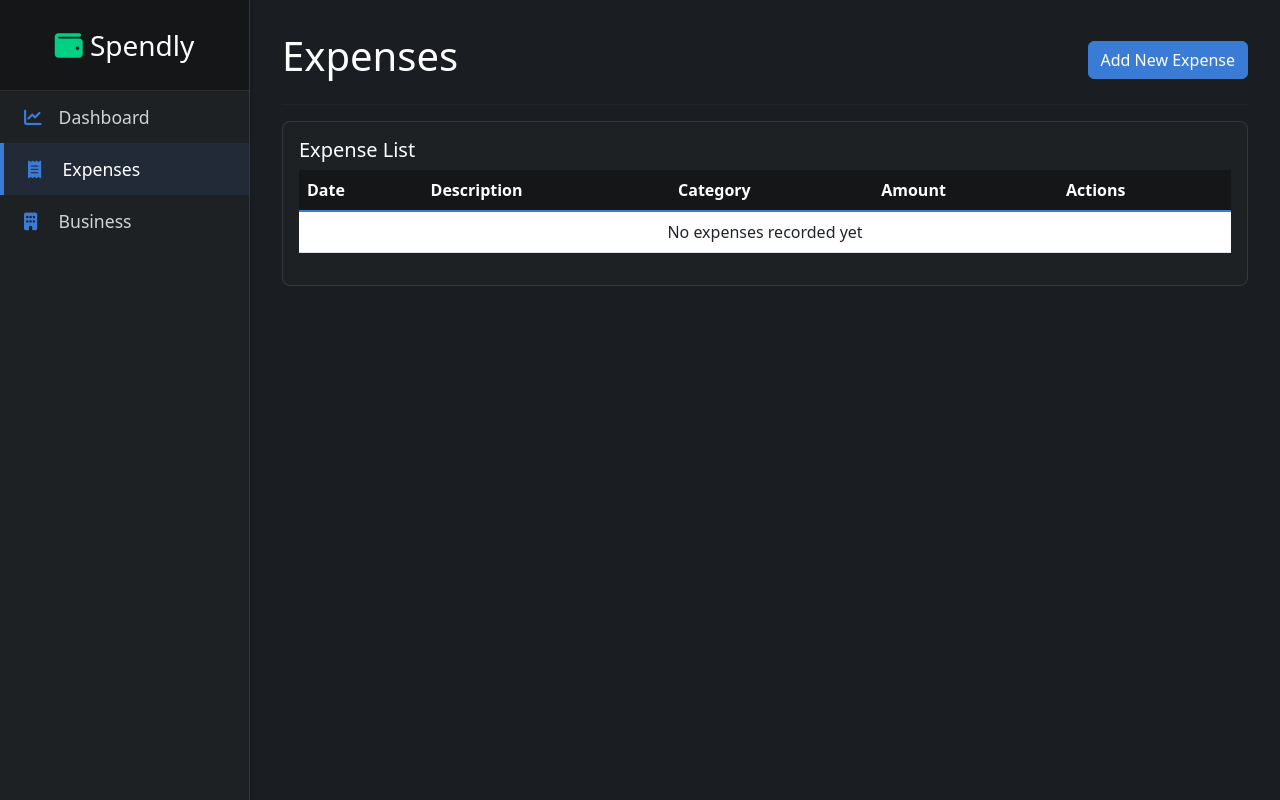
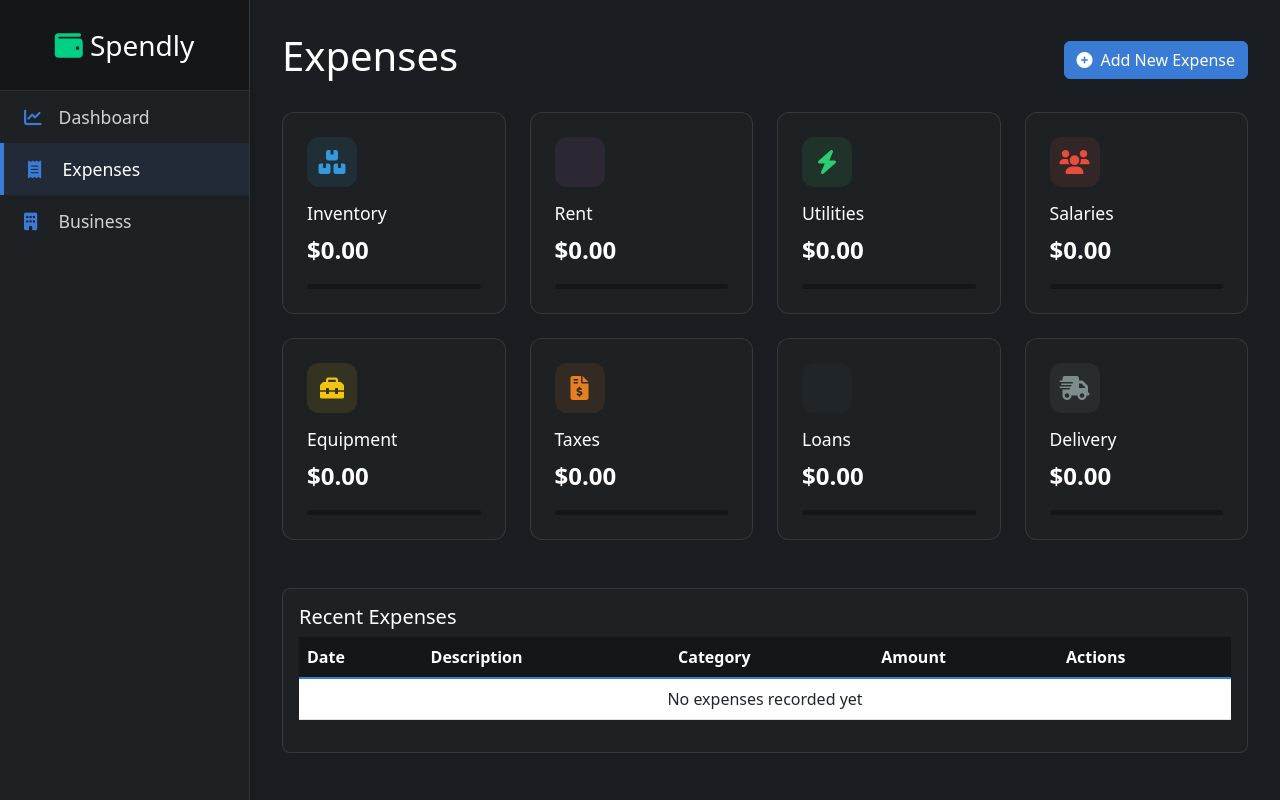
Before and after one commit to LanceAndrei04/Spendly, a Flask app: page /expenses in a window 1280 px wide. Run offline with Flask 3, Linux system fonts and the light colour scheme.

Commit message:
add categories

```diff
--- a/app/templates/expenses.html
+++ b/app/templates/expenses.html
@@ -2,16 +2,189 @@
 content %}
 <div class="row">
   <div class="col-12">
-    <div class="d-flex justify-content-between align-items-center">
+    <div class="d-flex justify-content-between align-items-center mb-4">
       <h1>Expenses</h1>
-      <button class="btn btn-primary">Add New Expense</button>
+      <button class="btn btn-primary">
+        <i class="fas fa-plus-circle me-2"></i>Add New Expense
+      </button>
     </div>
-    <hr />
   </div>
+</div>
+
+<!-- Expense Categories -->
+<div class="row g-4 mb-5">
+  <!-- Inventory -->
+  <div class="col-md-3">
+    <div class="category-card">
+      <div
+        class="icon-wrapper"
+        style="background-color: rgba(52, 152, 219, 0.1)"
+      >
+        <i class="fas fa-boxes-stacked" style="color: #3498db"></i>
+      </div>
+      <h3>Inventory</h3>
+      <p class="amount">$0.00</p>
+      <div class="progress" style="height: 5px">
+        <div
+          class="progress-bar"
+          role="progressbar"
+          style="width: 0%; background-color: #3498db"
+        ></div>
+      </div>
+    </div>
+  </div>
+
+  <!-- Rent -->
+  <div class="col-md-3">
+    <div class="category-card">
+      <div
+        class="icon-wrapper"
+        style="background-color: rgba(155, 89, 182, 0.1)"
+      >
+        <i class="fas fa-building-user" style="color: #9b59b6"></i>
+      </div>
+      <h3>Rent</h3>
+      <p class="amount">$0.00</p>
+      <div class="progress" style="height: 5px">
+        <div
+          class="progress-bar"
+          role="progressbar"
+          style="width: 0%; background-color: #9b59b6"
+        ></div>
+      </div>
+    </div>
+  </div>
+
+  <!-- Utilities -->
+  <div class="col-md-3">
+    <div class="category-card">
+      <div
+        class="icon-wrapper"
+        style="background-color: rgba(46, 204, 113, 0.1)"
+      >
+        <i class="fas fa-bolt" style="color: #2ecc71"></i>
+      </div>
+      <h3>Utilities</h3>
+      <p class="amount">$0.00</p>
+      <div class="progress" style="height: 5px">
+        <div
+          class="progress-bar"
+          role="progressbar"
+          style="width: 0%; background-color: #2ecc71"
+        ></div>
+      </div>
+    </div>
+  </div>
+
+  <!-- Salaries -->
+  <div class="col-md-3">
+    <div class="category-card">
+      <div
+        class="icon-wrapper"
+        style="background-color: rgba(231, 76, 60, 0.1)"
+      >
+        <i class="fas fa-users" style="color: #e74c3c"></i>
+      </div>
+      <h3>Salaries</h3>
+      <p class="amount">$0.00</p>
+      <div class="progress" style="height: 5px">
+        <div
+          class="progress-bar"
+          role="progressbar"
+          style="width: 0%; background-color: #e74c3c"
+        ></div>
+      </div>
+    </div>
+  </div>
+
+  <!-- Equipment -->
+  <div class="col-md-3">
+    <div class="category-card">
+      <div
+        class="icon-wrapper"
+        style="background-color: rgba(241, 196, 15, 0.1)"
+      >
+        <i class="fas fa-toolbox" style="color: #f1c40f"></i>
+      </div>
+      <h3>Equipment</h3>
+      <p class="amount">$0.00</p>
+      <div class="progress" style="height: 5px">
+        <div
+          class="progress-bar"
+          role="progressbar"
+          style="width: 0%; background-color: #f1c40f"
+        ></div>
+      </div>
+    </div>
+  </div>
+
+  <!-- Taxes -->
+  <div class="col-md-3">
+    <div class="category-card">
+      <div
+        class="icon-wrapper"
+        style="background-color: rgba(230, 126, 34, 0.1)"
+      >
+        <i class="fas fa-file-invoice-dollar" style="color: #e67e22"></i>
+      </div>
+      <h3>Taxes</h3>
+      <p class="amount">$0.00</p>
+      <div class="progress" style="height: 5px">
+        <div
+          class="progress-bar"
+          role="progressbar"
+          style="width: 0%; background-color: #e67e22"
+        ></div>
+      </div>
+    </div>
+  </div>
+
+  <!-- Loans -->
+  <div class="col-md-3">
+    <div class="category-card">
+      <div class="icon-wrapper" style="background-color: rgba(52, 73, 94, 0.1)">
+        <i class="fas fa-money-bill-transfer" style="color: #34495e"></i>
+      </div>
+      <h3>Loans</h3>
+      <p class="amount">$0.00</p>
+      <div class="progress" style="height: 5px">
+        <div
+          class="progress-bar"
+          role="progressbar"
+          style="width: 0%; background-color: #34495e"
+        ></div>
+      </div>
+    </div>
+  </div>
+
+  <!-- Delivery -->
+  <div class="col-md-3">
+    <div class="category-card">
+      <div
+        class="icon-wrapper"
+        style="background-color: rgba(127, 140, 141, 0.1)"
+      >
+        <i class="fas fa-truck-fast" style="color: #7f8c8d"></i>
+      </div>
+      <h3>Delivery</h3>
+      <p class="amount">$0.00</p>
+      <div class="progress" style="height: 5px">
+        <div
+          class="progress-bar"
+          role="progressbar"
+          style="width: 0%; background-color: #7f8c8d"
+        ></div>
+      </div>
+    </div>
+  </div>
+</div>
+
+<!-- Expense List -->
+<div class="row">
   <div class="col-12">
     <div class="card">
       <div class="card-body">
-        <h5 class="card-title">Expense List</h5>
+        <h5 class="card-title">Recent Expenses</h5>
         <div class="table-responsive">
           <table class="table">
             <thead>
@@ -36,4 +209,50 @@ content %}
     </div>
   </div>
 </div>
+
+<style>
+  .category-card {
+    background-color: var(--sidebar-bg);
+    border: 1px solid rgba(255, 255, 255, 0.1);
+    border-radius: 12px;
+    padding: 1.5rem;
+    transition: all 0.3s ease;
+  }
+
+  .category-card:hover {
+    transform: translateY(-5px);
+    box-shadow: 0 5px 15px rgba(0, 0, 0, 0.3);
+  }
+
+  .icon-wrapper {
+    width: 50px;
+    height: 50px;
+    border-radius: 12px;
+    display: flex;
+    align-items: center;
+    justify-content: center;
+    margin-bottom: 1rem;
+  }
+
+  .icon-wrapper i {
+    font-size: 1.5rem;
+  }
+
+  .category-card h3 {
+    font-size: 1.1rem;
+    margin-bottom: 0.5rem;
+    color: var(--text-primary);
+  }
+
+  .category-card .amount {
+    font-size: 1.5rem;
+    font-weight: bold;
+    margin-bottom: 1rem;
+    color: var(--text-primary);
+  }
+
+  .progress {
+    background-color: var(--darker-bg);
+  }
+</style>
 {% endblock %}
```
